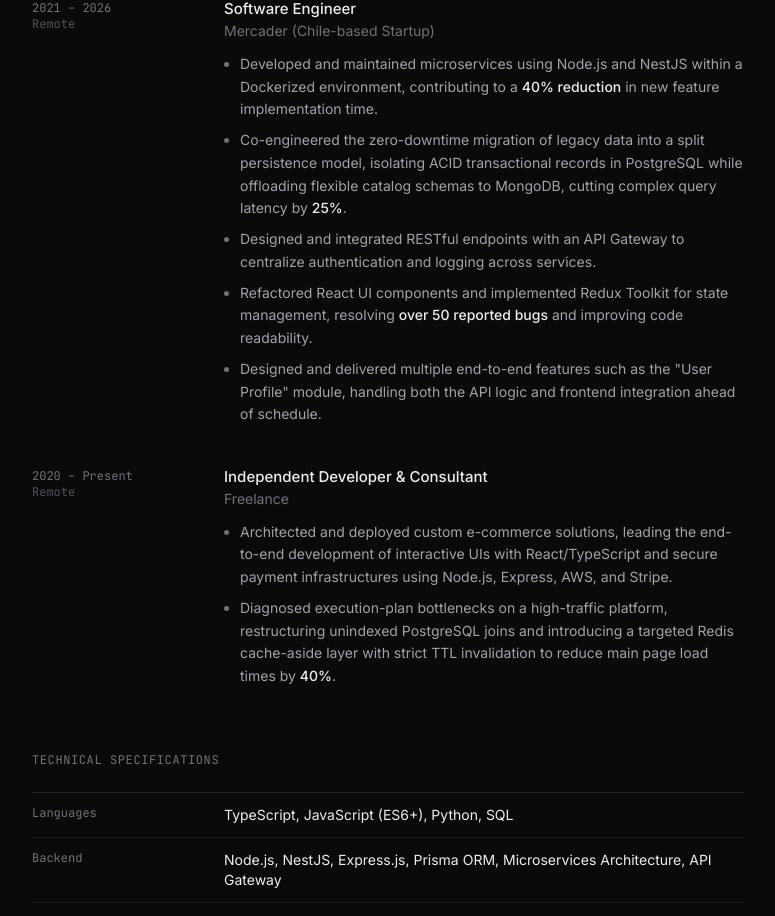
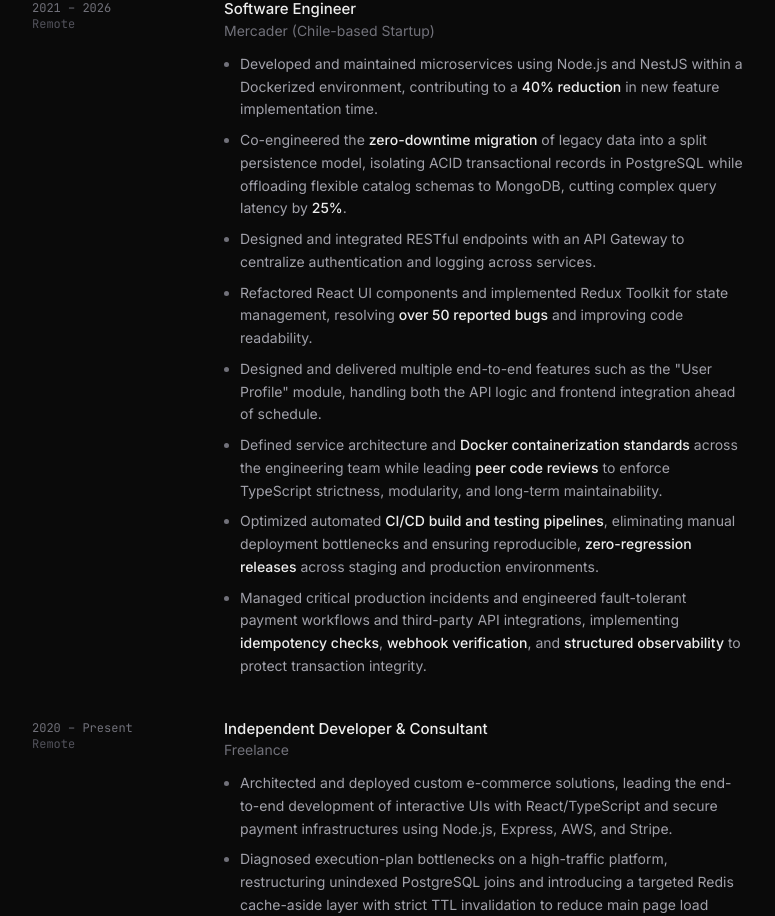
Before and after one commit to mikaelpizzi/mikaelpizzi.github.io, a React (Vite) app: page / in a window 1280 px wide. Shown: the part 1440-2356 px from the top of the page, without its empty margins (252-1027 px from the left). Built offline with nearby package versions, Linux system fonts and the light colour scheme.

Commit message:
feat(experience): expand Mercader track record with architecture, CI/CD, and incident response highlights

```diff
--- a/src/components/ExperienceList.tsx
+++ b/src/components/ExperienceList.tsx
@@ -4,15 +4,22 @@ interface ExperienceListProps {
   items: Experience[];
 }
 
-// Highlights metrics like "40%", "25%", "over 50", etc. in `#EDEDED`
+// Highlights metrics and key architectural signals in `#EDEDED`
+const HIGHLIGHT_REGEX =
+  /(\*\*.*?\*\*|\d+%\s+reduction|\d+%|over 50 reported bugs|zero-downtime migration|Docker containerization standards|peer code reviews|CI\/CD build and testing pipelines|zero-regression releases|idempotency checks|webhook verification|structured observability)/gi;
+
 function formatHighlightText(text: string) {
-  // Regex matches percentages (e.g. 40%, 25%), or specific metric phrases
-  const parts = text.split(/(40% reduction|40%|25%|over 50 reported bugs|100% routing uptime)/gi);
+  const parts = text.split(HIGHLIGHT_REGEX);
 
   return parts.map((part, index) => {
-    if (
-      part.match(/^(40% reduction|40%|25%|over 50 reported bugs|100% routing uptime)$/i)
-    ) {
+    if (part.startsWith('**') && part.endsWith('**')) {
+      return (
+        <span key={index} className="text-[#EDEDED] font-medium">
+          {part.slice(2, -2)}
+        </span>
+      );
+    }
+    if (part.match(HIGHLIGHT_REGEX)) {
       return (
         <span key={index} className="text-[#EDEDED] font-medium">
           {part}
--- a/src/data/portfolio.ts
+++ b/src/data/portfolio.ts
@@ -115,6 +115,9 @@ export const portfolioData: PortfolioData = {
         'Designed and integrated RESTful endpoints with an API Gateway to centralize authentication and logging across services.',
         'Refactored React UI components and implemented Redux Toolkit for state management, resolving over 50 reported bugs and improving code readability.',
         'Designed and delivered multiple end-to-end features such as the "User Profile" module, handling both the API logic and frontend integration ahead of schedule.',
+        'Defined service architecture and Docker containerization standards across the engineering team while leading peer code reviews to enforce TypeScript strictness, modularity, and long-term maintainability.',
+        'Optimized automated CI/CD build and testing pipelines, eliminating manual deployment bottlenecks and ensuring reproducible, zero-regression releases across staging and production environments.',
+        'Managed critical production incidents and engineered fault-tolerant payment workflows and third-party API integrations, implementing idempotency checks, webhook verification, and structured observability to protect transaction integrity.',
       ],
     },
     {
```
